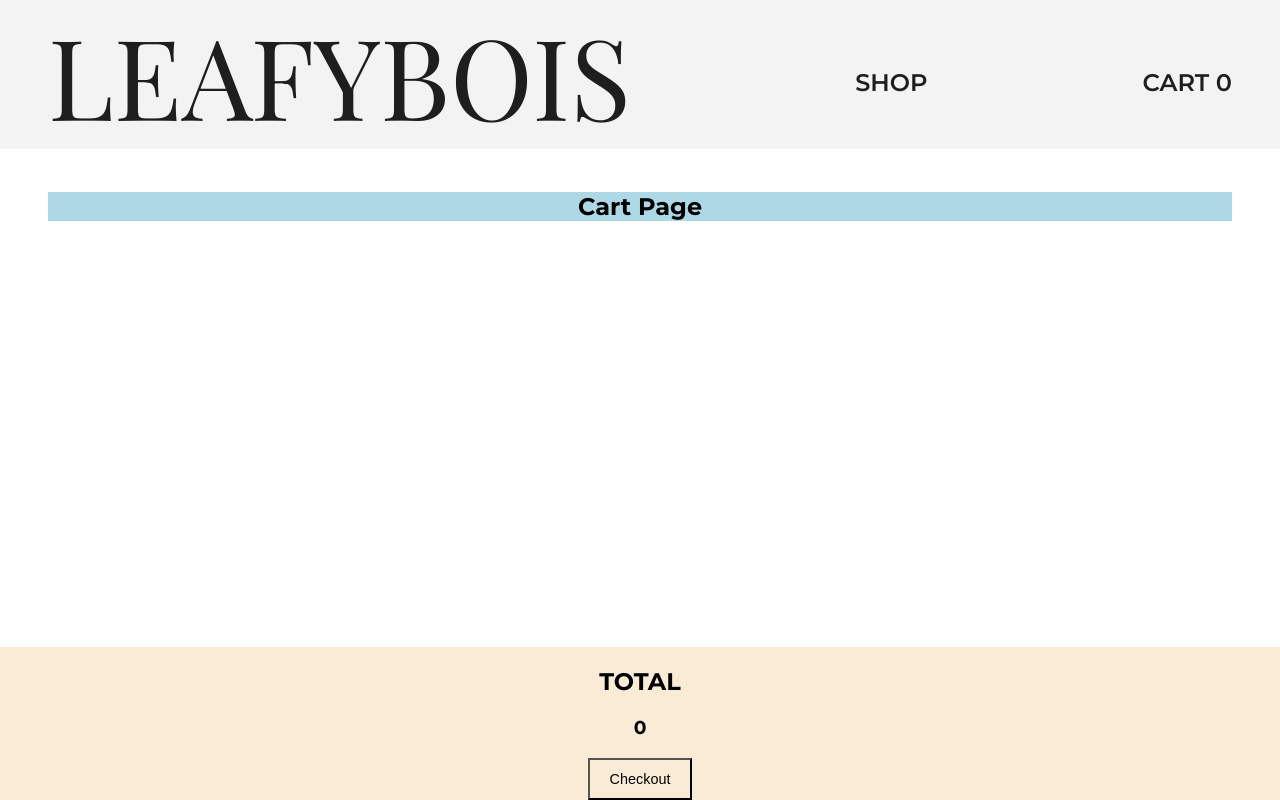
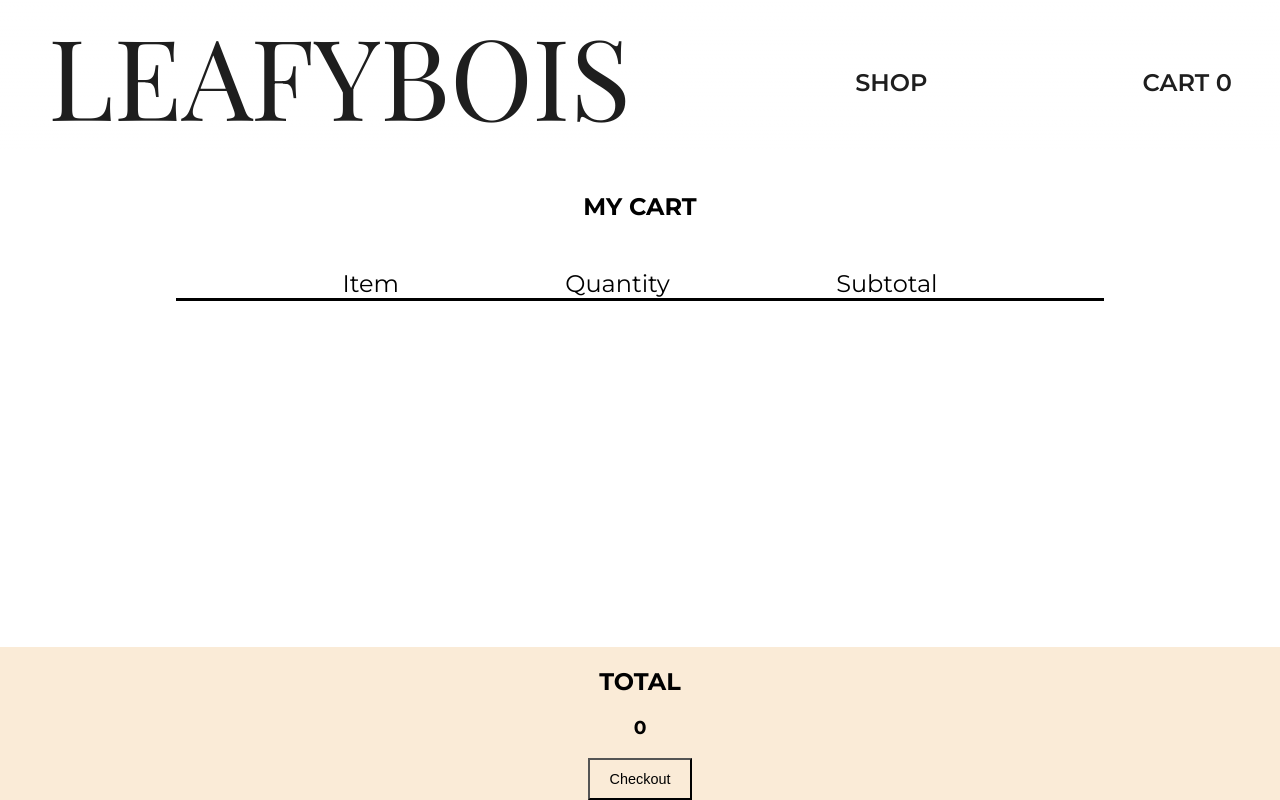
Before and after one commit to jmilll/shopping-cart, a React (Create React App) app: page /cart in a window 1280 px wide. Built offline with nearby package versions, Linux system fonts and the light colour scheme; a web font is replaced by a local one.

Commit message:
styling cart page

```diff
--- a/src/App.css
+++ b/src/App.css
@@ -87,7 +87,7 @@ img.image {
 /* ****** *** ****** */
 /* ****** NAV ****** */
 .nav {
-  background-color: rgb(33 35 33 / 5%);
+  background: linear-gradient(180deg, white, transparent);
   color: white;
   display: flex;
   flex-flow: row wrap;
@@ -230,6 +230,7 @@ img.image.shop:hover {
 
 .shop-item-page {
   height: 80vh;
+
   /* background: linear-gradient(to right, #a5d6a7, #009688); */
   display: flex;
   flex-flow: row nowrap;
@@ -267,6 +268,7 @@ img.image.item {
   font-size: 1em;
   font-weight: 400;
   margin: 2rem 0;
+  text-transform: none;
 }
 
 .shop-item-price {
@@ -280,12 +282,12 @@ img.image.item {
 }
 
 .filler-1 {
-  background: linear-gradient(to left, #d2a5d6, #7c9600);
-    width: 50%;
-    height: 10%;
+  background: linear-gradient(to left, #607d8b, #7c9600);
+    width: 40%;
+    height: 5%;
     position: absolute;
     z-index: -2;
-    top: 20%;
+    top: 25%;
     left: 10%;
 }
 
@@ -295,25 +297,45 @@ img.image.item {
     height: 50%;
     position: absolute;
     z-index: -1;
-    top: 40%;
-    left: 20%;
+    top: 45%;
+    left: 15%;
 }
 
 
 
 /* ****** ********* ****** */
 /* ****** CART PAGE ****** */
+
+.page-container.cart {
+  padding: 0 10%;
+  min-width: 600px;
+}
+
 .cart {
   /* height: 100vh; */
-  background: lightblue;
+  /* background: lightblue; */
 }
 
+.header {
+  display: flex;
+  flex-flow: row nowrap;
+  justify-content: space-evenly;
+  border-bottom: 3px solid black;
+  font-size: 1.5em;
+  margin-top: 3rem;
+}
 .cart-item {
-  height: 100px;
+  /* background-color: yellowgreen; */
+  height: 180px;
   display: flex;
   flex-flow: row nowrap;
   justify-content: space-between;
   align-items: center;
+
+  border-bottom: 1px solid black;
+  padding: 1rem 2rem;
+  text-transform: uppercase;
+  font-size: 1.5em;
 }
 
 img.image.cart {
@@ -322,13 +344,32 @@ img.image.cart {
 
 .img-container-cart{
   background: rgb(215, 231, 67);
-  width: 100px;
-  height: 100px;
+  width: 150px;
+  height: 100%;
+}
+
+.item-link {
+
+  font-weight: 600;
 }
 
 .quantity-wrapper {
   display: flex;
   flex-flow: row nowrap;
+  align-items: center;
+  outline: 2px solid black;
+  outline-offset: -2px;
+}
+
+.quantity {
+  padding: .5rem 1.5rem;
+  /* border-top: 1px solid black; */
+  /* border-bottom: 1px solid black;*/
+}
+
+.sub-price {
+  margin-top: 1rem;
+  font-size: .8em;
 }
 
 .cart-total {
--- a/src/components/Cart.js
+++ b/src/components/Cart.js
@@ -22,7 +22,12 @@ const Cart = (props) => {
         <section className='page-container cart'>
 
             <div className='cart'>
-            <h1>Cart Page</h1>
+            <h1>MY CART</h1>
+            <div className='header'>
+                <p>Item</p>
+                <p>Quantity</p>
+                <p>Subtotal</p>
+            </div>
 
             {cart.map(item => {
                 return(
@@ -32,21 +37,32 @@ const Cart = (props) => {
                             <img className='image cart' src={item.imgSource} alt={item.id} />
                         </div>
 
+
                         <Link className='item-link' to={`/shop/${item.id}`}>
                             <p>{item.name}</p>
                         </Link>
 
-                        <p>${item.price}</p>
+                        {/* <div>
+                            <Link className='item-link' to={`/shop/${item.id}`}>
+                                <p>{item.name}</p>
+                            </Link>
+                            <p className='cart-item-price'>${item.price}</p>
+                        </div> */}
+
 
                         <div className='quantity-wrapper'>
                             <button className='btn qty' onClick={() => changeQuantity(item.id, -1)} disabled={item.quantity <2}>-</button>
-                            <p>{item.quantity}</p>
+                            <p className='quantity'>{item.quantity}</p>
                             <button className='btn qty' onClick={() => changeQuantity(item.id, 1)}>+</button>
                         </div>
 
-                        <p className='sub-total'>Subtotal ${itemTotal(item.price, item.quantity)}</p>
+                        {/* <p className='sub-total'>Subtotal ${itemTotal(item.price, item.quantity)}</p> */}
 
-                        <button className='btn remove' onClick={() => removeFromCart(item.id)}>Remove From Cart</button>
+                        <div>
+                            <p className='sub-total'>Subtotal ${itemTotal(item.price, item.quantity)}</p>
+                            <p className='sub-price'>(${item.price} / each)</p>
+                        </div>
+                        <button className='btn remove' onClick={() => removeFromCart(item.id)}>Remove</button>
                     </div>
                 )
             })}
--- a/src/components/ShopItem.js
+++ b/src/components/ShopItem.js
@@ -24,6 +24,9 @@ function ShopItem(props) {
                 {/* </div> */}
                 <button className='btn add-to-cart item' onClick={() => addToCart(shopItem)}>Add To Cart</button>
             </div>
+            <span className='filler-1'></span>
+            <span className='filler-2'></span>
+
         </div>
         </section>
     )
```
